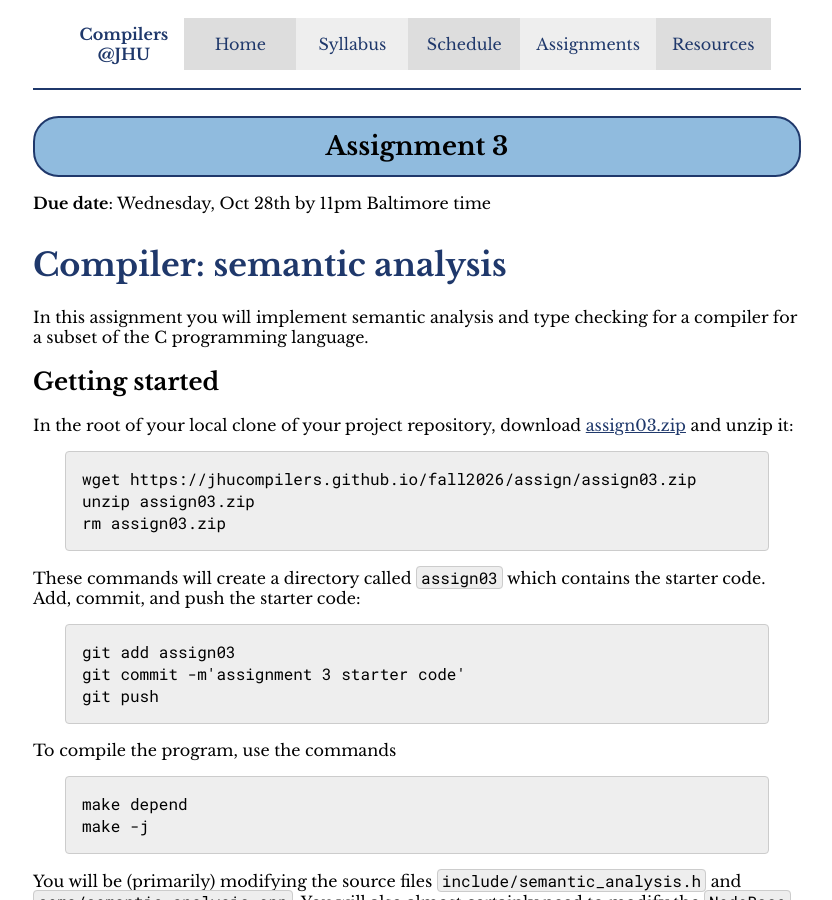
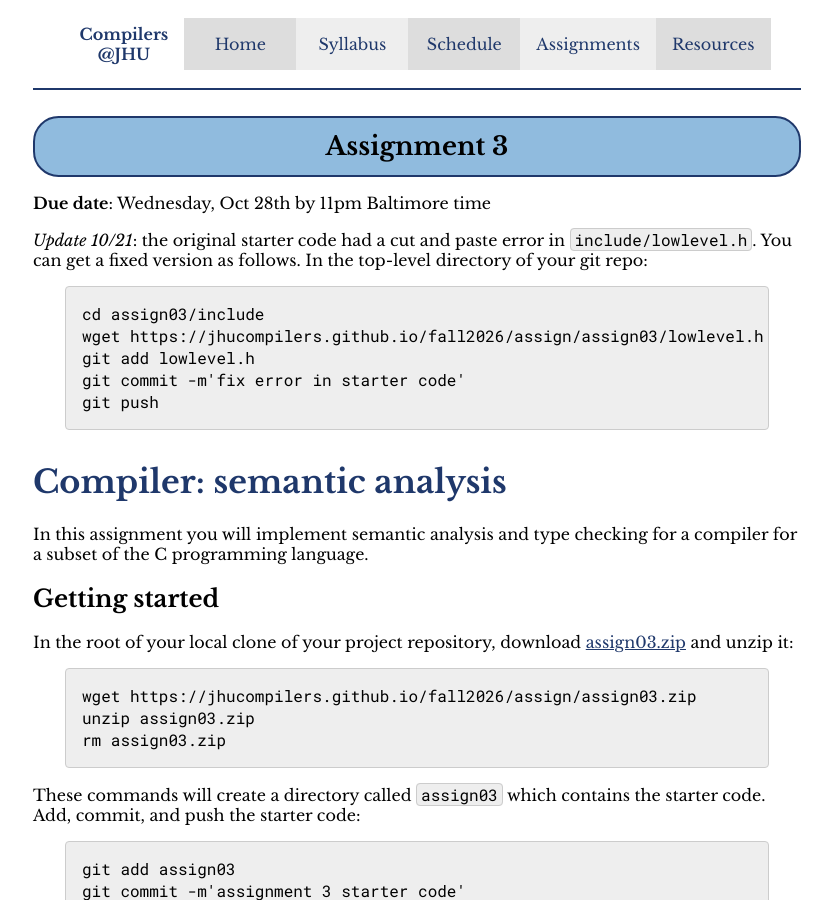
Before and after one commit to jhucompilers/fall2026, a Jekyll site: the page built from assign/assign03.md, in a window 1280 px wide and 900 px high. Shown: the whole window, without its empty margins (223-1055 px from the left). Built offline with Jekyll 4.4.1, drawn with Linux system fonts in a browser that asks for light colours.

Commit message:
fix a3 starter code

````diff
--- a/assign/assign03.md
+++ b/assign/assign03.md
@@ -4,6 +4,18 @@ title: "Assignment 3"
 ---
 
 **Due date**: Wednesday, Oct 28th by 11pm Baltimore time
+
+*Update 10/21*: the original starter code had a cut and paste error
+in `include/lowlevel.h`. You can get a fixed version as follows.
+In the top-level directory of your git repo:
+
+```text
+cd assign03/include
+wget https://jhucompilers.github.io/fall2026/assign/assign03/lowlevel.h
+git add lowlevel.h
+git commit -m'fix error in starter code'
+git push
+```
 
 # Compiler: semantic analysis
 
````
Also changed, not shown: index.md (+4 -0 lines), 2 other files.
